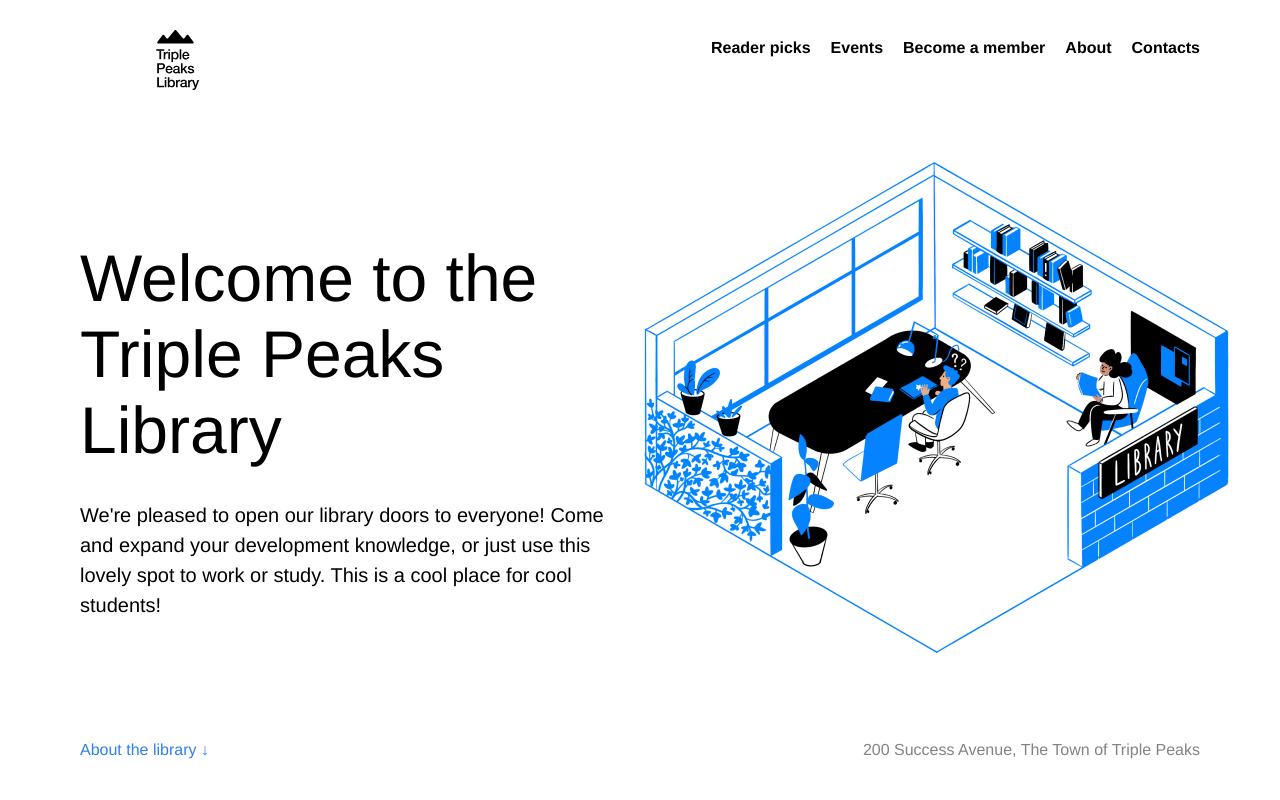
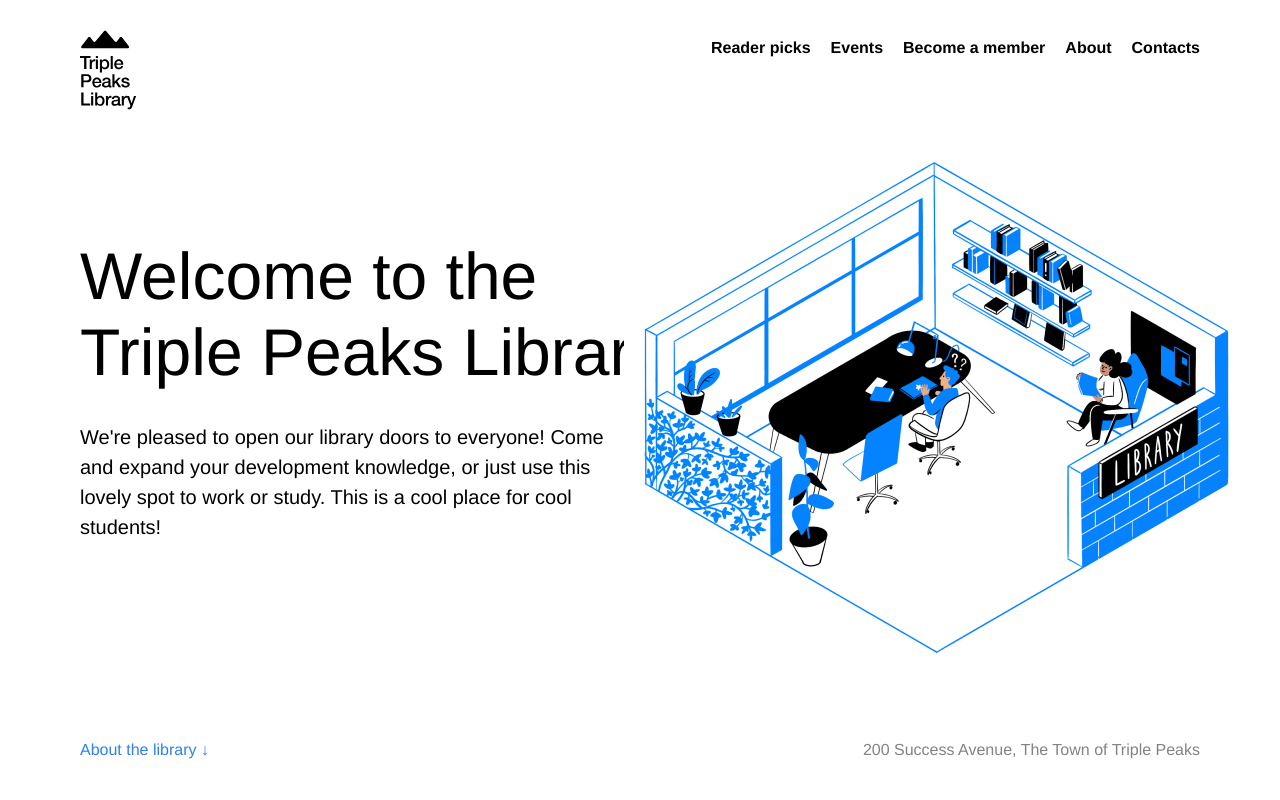
Before and after one commit to ialbertmartinez/se_project_library, a plain HTML site: page index.html in a window 1280 px wide. Shown: the top 800 px of the page. Drawn offline with Linux system fonts and the light colour scheme.

Commit message:
new update with new project brief data

```diff
--- a/styles/style.css
+++ b/styles/style.css
@@ -32,9 +32,8 @@
 }
 
 .nav__logo {
-  width: 196px;
-  height: 60px;
-  justify-self: flex-start;
+  width: 57px;
+  height: 80px;
 }
 
 .nav__links {
@@ -57,11 +56,12 @@
 }
 
 .header__title {
+  margin: 0;
   font-size: 66px;
   line-height: 76px;
   font-weight: 500;
-  max-width: 544px;
-  margin: 150px 0 0;
+  max-width: 601px;
+  margin-top: 128px;
 }
 
 .header__description {
```
